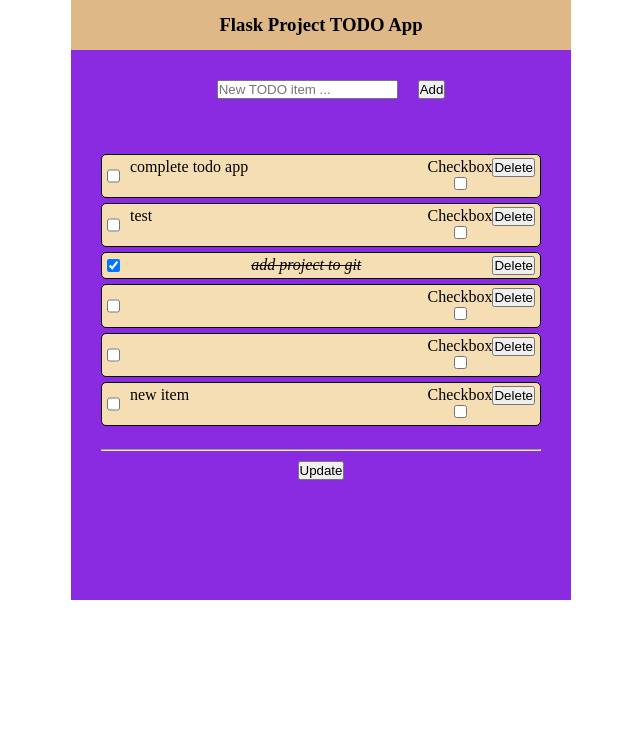
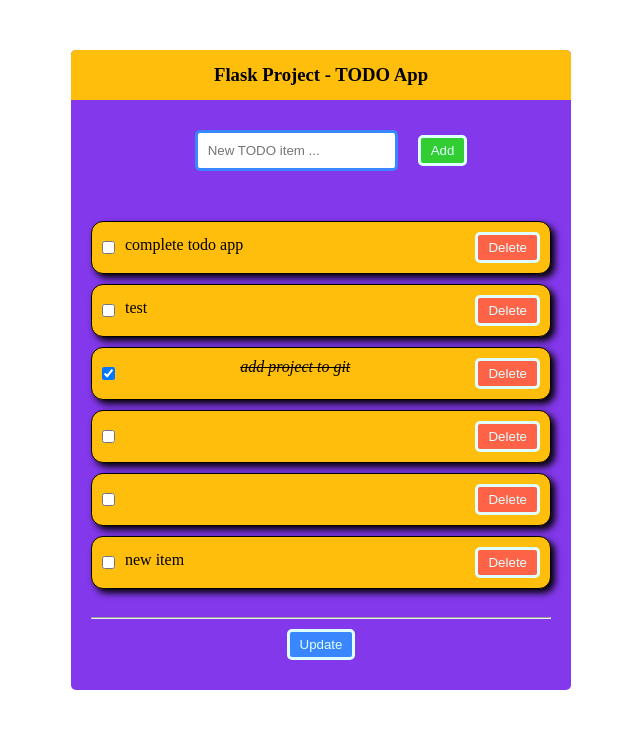
Before and after one commit to prasant-paudel/python_todo_app, a Flask app: page / in a window 1280 px wide. Shown: the top 729 px of the page, without its empty margins (319-959 px from the left). Run offline with Flask 2, Linux system fonts and the light colour scheme; data comes from the database, SQL or seed files in the repository; both versions use the stored data as it was after the commit.

Commit message:
project finished

```diff
--- a/static/style.css
+++ b/static/style.css
@@ -14,19 +14,49 @@
 .flex{display: flex;}
 
 /* special classes */
-section{background: blueviolet; min-height: 600px; min-width: 345px; max-width: 500px;}
-#top{background: burlywood; min-height: 50px; margin-bottom: 10px}
+section{
+    background: #8338ec;
+    min-width: 345px; max-width: 500px;
+    padding-bottom: 10px; margin: 50px 10px 30px 10px;
+    border-radius: 5px;
+}
+#top{background: #ffbe0b; min-height: 50px; margin-bottom: 10px; border-radius: 5px 5px 0px 0px;}
 div#row2 > div{margin: 10px;}
 #todo-container{
-    margin: 20px;
-    /* background: wheat; */
+    margin: 10px;
+    /* background-color: #fb5607; */
     min-height: 50px;
 }
 form{width: 100%; padding: 10px}
 li{
     display: flex; justify-content: space-between;
-    margin: 5px 0px; padding: 3px 5px;
-    border: 1px solid; background: wheat; border-radius: 5px;
+    margin: 10px 0px; padding: 10px; box-shadow: 4px 4px 7px #000;
+    border: 1px solid; background: #ffbe0b; border-radius: 12px;
 }
-p{width: 100%; text-align: left; padding: 0 5px 0 10px}
+p{width: 100%; text-align: left; padding: 4px 5px 0 10px}
 /* #checkbox {height: 20px; scale: 1.5; margin-left: 5px} */
+
+#input-field > input{
+    height: 35px;
+    border: #3a86ff solid;
+    border-radius: 5px ;
+    padding: 0px 10px;
+    overflow: auto;
+}
+
+#update-btn, #add-item-btn > button, a > button {
+    border: solid lightcyan;
+    border-radius: 5px;
+    padding: 5px 10px;
+    color: lightcyan;
+}
+#add-item-btn > button{background-color: limegreen;}
+#update-btn{    background-color: #3a86ff;}
+a > button{    background-color: tomato;}
+
+button:hover{cursor: pointer; background: black; opacity: 0.6; }
+input[type='checkbox']:hover{
+    scale: 1.5; cursor: pointer;
+}
+
+hr{color: thistle}
--- a/templates/app.html
+++ b/templates/app.html
@@ -10,13 +10,13 @@
 <body>
     <center>
     <section>
-        <div id="top" class="flex-centerred"><h3>Flask Project TODO App</h3></div>
+        <div id="top" class="flex-centerred"><h3>Flask Project - TODO App</h3></div>
 
         <!-- Form 1 -> to enter list item -->
         <form action="{{ url_for('add') }}" method="POST">
             <div id='row2' class="flex-centerred">
                 <div id="input-field">
-                    <input type="text" placeholder="New TODO item ...">
+                    <input type="text" name="todoitem" height="35px" placeholder="New TODO item ...">
                 </div>
                 <div id="add-item-btn"><button type="submit">Add</button></div>
             </div>
@@ -31,19 +31,14 @@
                             <input id="checkbox" name="{{ todo.id }}" type="checkbox" checked >
                             <i><del>{{ todo.text }}</del></i>
                             <!-- {% else %} -->
-                            <input name="{{ todo.id }}" type="checkbox" > <p>{{ todo.text }}</p>
-
-                            <label class="label" for="checkbox">Checkbox
-                                <input type="checkbox" name="checkbox" id="checkbox">
-                                <span class="checkmark"></span>
-                            </label>
+                            <input name="{{ todo.id }}" type="checkbox"> <p>{{ todo.text }}</p>
                             <!-- {% endif %} -->
                             <a href="{{url_for('delete')}}?id={{todo.id}}"><button type="button">Delete</button></a>
                         </li>
                     <!-- {% endfor %} -->
                 </ul>
                 <br><hr>
-                <input type="submit" value="Update" style="margin-top:10px;">
+                <button id="update-btn" type="submit" style="margin-top: 10px;">Update</button>
             </form>
         </div>
     </section>
```
Also changed, not shown: static/todo.db.
